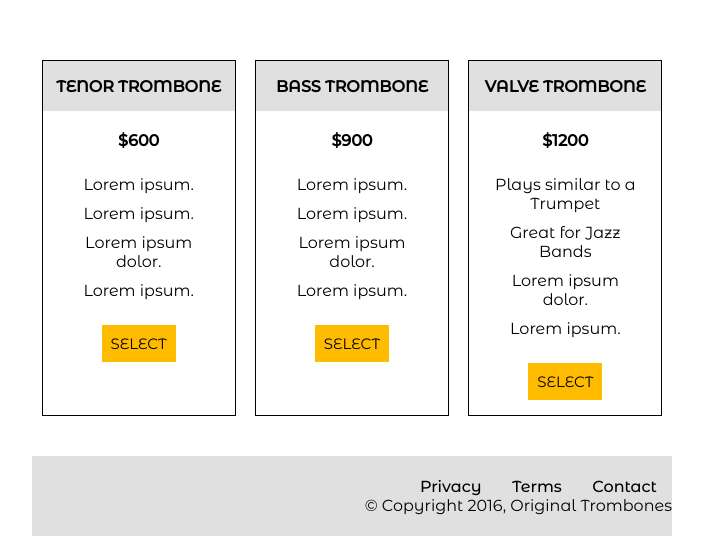
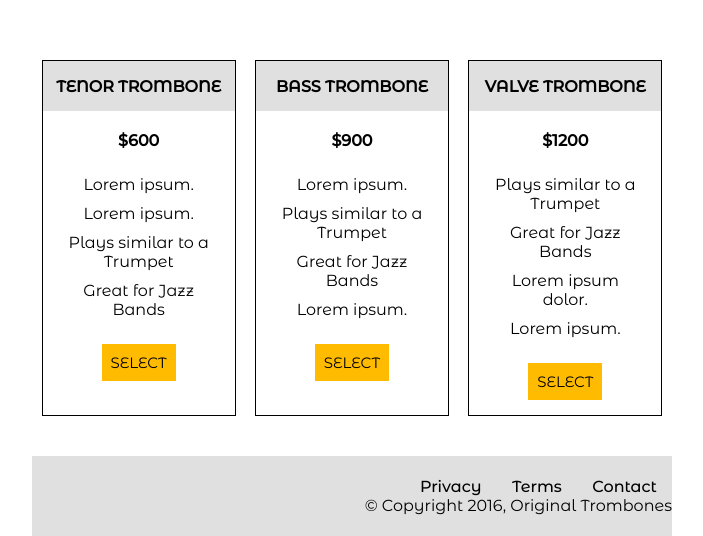
Before and after one commit to safambrk/Responsive-Web-Design-Projects, a plain HTML site: page Product-Landing-Page/index.html in a window 1280 px wide. Shown: the part 1150-1686 px from the top of the page, without its empty margins (288-991 px from the left). Drawn offline with Linux system fonts and the light colour scheme.

Commit message:
Product Landing Page

```diff
--- a/Product-Landing-Page/index.html
+++ b/Product-Landing-Page/index.html
@@ -67,8 +67,8 @@
                 <div class="detail">
                     <p>Lorem ipsum.</p>
                     <p>Lorem ipsum.</p>
-                    <p>Lorem ipsum dolor.</p>
-                    <p>Lorem ipsum.</p>
+                    <p>Plays similar to a Trumpet</p>
+                    <p>Great for Jazz Bands</p>
                 </div>
                 <button type="submit">select</button>
             </div>
@@ -81,8 +81,8 @@
                 </div>
                 <div class="detail">
                     <p>Lorem ipsum.</p>
-                    <p>Lorem ipsum.</p>
-                    <p>Lorem ipsum dolor.</p>
+                    <p>Plays similar to a Trumpet</p>
+                    <p>Great for Jazz Bands</p>
                     <p>Lorem ipsum.</p>
                 </div>
                 <button type="submit">select</button>
```
